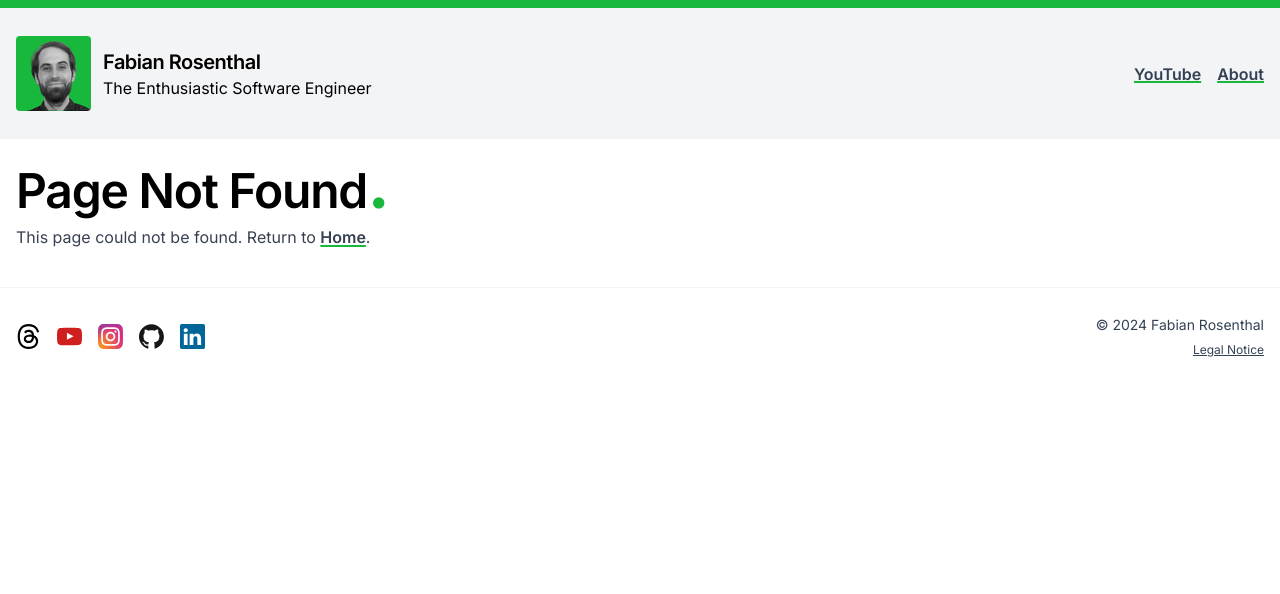
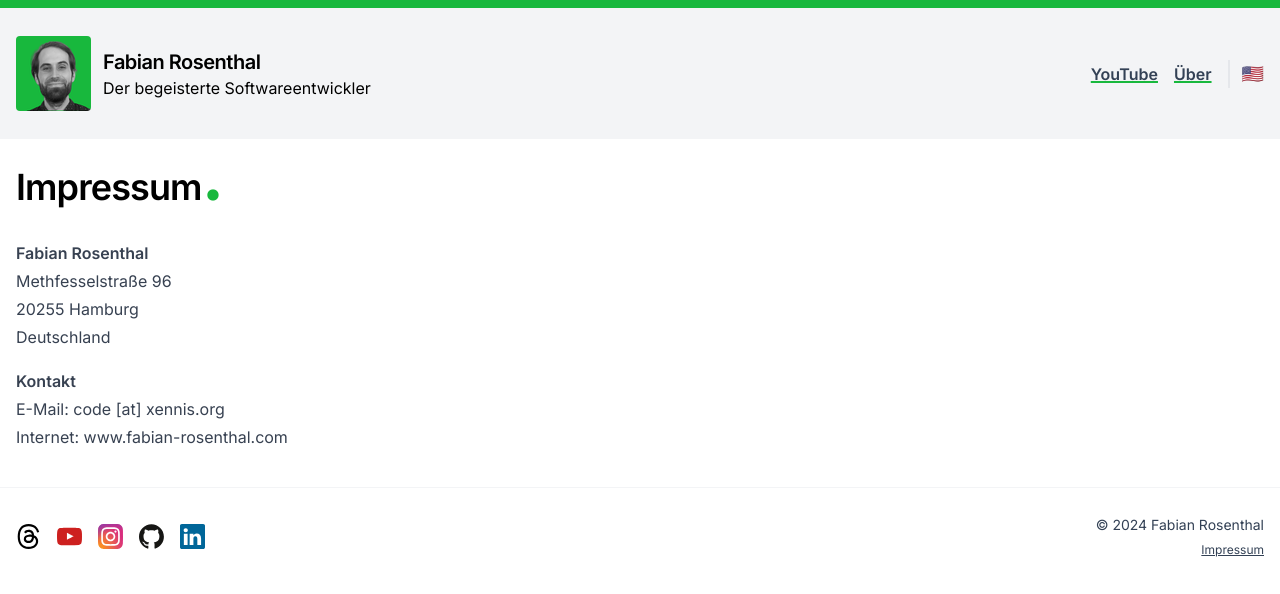
Before and after one commit to Xennis/fabian-rosenthal.com, a Next.js app: page /de/legal in a window 1280 px wide. Before the commit this address had no page. Shown: the top 594 px of the page. Built offline with nearby package versions, Linux system fonts and the light colour scheme.

Commit message:
Update legal page

```diff
--- a/src/app/[lang]/legal-notice/page.tsx
+++ b/src/app/[lang]/legal/page.tsx
@@ -1,24 +1,25 @@
 import { type Metadata } from "next"
 import { getDictionary } from "@/content/i18n/dictionaries"
-import { legalNoticePage } from "@/lib/links"
+import { legalPage } from "@/lib/links"
 import { createAlternativeUrls } from "@/lib/next"
 import { i18n } from "@/content/i18n/config"
+import {Dot} from "@/components/dot";
 
 export async function generateMetadata({ params }: { params: { lang: string } }): Promise<Metadata | null> {
   const dictionary = getDictionary(params.lang)
   return {
     title: dictionary.pages.legalNotice.title,
-    alternates: createAlternativeUrls(legalNoticePage),
+    alternates: createAlternativeUrls(legalPage),
   }
 }
 
-export default function LegalNoticePage({ params }: { params: { lang: string } }) {
+export default function LegalPage({ params }: { params: { lang: string } }) {
   if (params.lang === i18n.defaultLocale) {
     return (
       <>
-        <h2>Legal Notice</h2>
+        <h2>Legal Notice<Dot /></h2>
         <p>
-          Fabian Rosenthal
+          <span className="font-semibold">Fabian Rosenthal</span>
           <br />
           Methfesselstraße 96
           <br />
@@ -41,10 +42,10 @@ export default function LegalNoticePage({ params }: { params: { lang: string } }
 
   return (
     <>
-      <h2>Impressum</h2>
+      <h2>Impressum<Dot /></h2>
       <p>
-        Fabian Rosenthal
-        <br />
+        <span className="font-semibold">Fabian Rosenthal</span>
+        <br/>
         Methfesselstraße 96
         <br />
         20255 Hamburg
--- a/src/app/not-found.tsx
+++ b/src/app/not-found.tsx
@@ -1,10 +1,10 @@
 import NextLink from "next/link"
+import { type Metadata } from "next"
 
 import { homePage } from "@/lib/links"
 import { Dot } from "@/components/dot"
 import { RootLayout } from "@/components/layout/root-layout"
 import { i18n } from "@/content/i18n/config"
-import { Metadata } from "next"
 import { getDictionary } from "@/content/i18n/dictionaries"
 
 const lang = i18n.defaultLocale
--- a/src/app/sitemap.ts
+++ b/src/app/sitemap.ts
@@ -1,6 +1,6 @@
 import { MetadataRoute } from "next"
 
-import { aboutPage, homePage, host, legalNoticePage } from "@/lib/links"
+import { aboutPage, homePage, host, legalPage } from "@/lib/links"
 import { i18n } from "@/content/i18n/config"
 
 export default async function sitemap(): Promise<MetadataRoute.Sitemap> {
@@ -17,7 +17,7 @@ export default async function sitemap(): Promise<MetadataRoute.Sitemap> {
           priority: 0.7,
         },
         {
-          url: `https://${host}${legalNoticePage(lang)}`,
+          url: `https://${host}${legalPage(lang)}`,
           priority: 0.1,
         },
       ],
--- a/src/content/i18n/pieces.ts
+++ b/src/content/i18n/pieces.ts
@@ -6,7 +6,7 @@ import instagramIcon from "@/content/images/social/instagram.svg"
 import githubIcon from "@/content/images/social/github.svg"
 import linkedinIcon from "@/content/images/social/linkedin.svg"
 
-import { aboutPage, legalNoticePage } from "@/lib/links"
+import { aboutPage, legalPage } from "@/lib/links"
 
 const socialLinks = [
   {
@@ -39,7 +39,7 @@ const socialLinks = [
 const pieces = {
   en: {
     footer: {
-      navLinks: [{ label: "Legal Notice", href: legalNoticePage("en") }],
+      navLinks: [{ label: "Legal Notice", href: legalPage("en") }],
     },
     header: {
       navLinks: [
@@ -89,7 +89,7 @@ const pieces = {
   },
   de: {
     footer: {
-      navLinks: [{ label: "Impressum", href: legalNoticePage("de") }],
+      navLinks: [{ label: "Impressum", href: legalPage("de") }],
     },
     header: {
       navLinks: [
--- a/src/lib/links.ts
+++ b/src/lib/links.ts
@@ -7,5 +7,5 @@ export const host = "fabian-rosenthal.com"
 
 export const aboutPage = (lang: string) => `/${lang}/about`
 export const homePage = (lang: string) => `/${lang}`
-export const legalNoticePage = (lang: string) => `/${lang}/legal-notice`
+export const legalPage = (lang: string) => `/${lang}/legal`
 // export const newsletterPage = "/newsletter"
```
